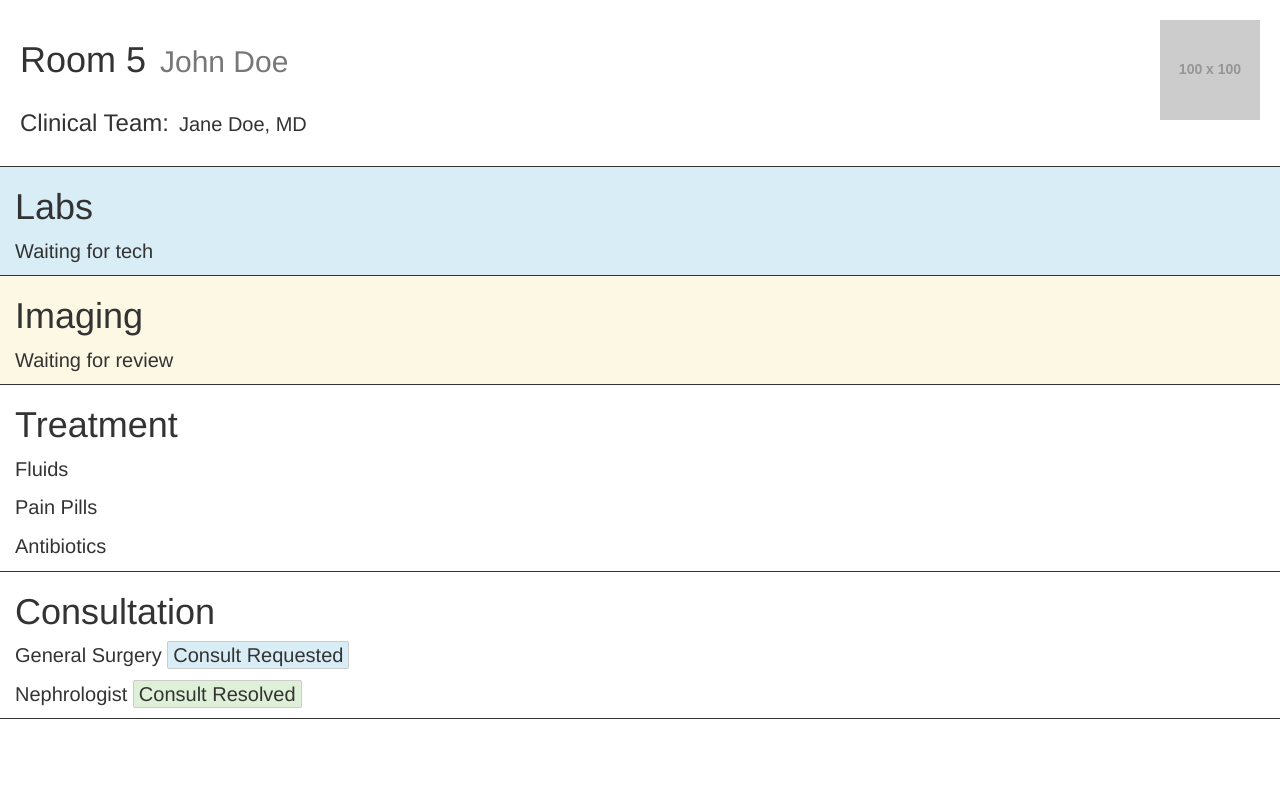
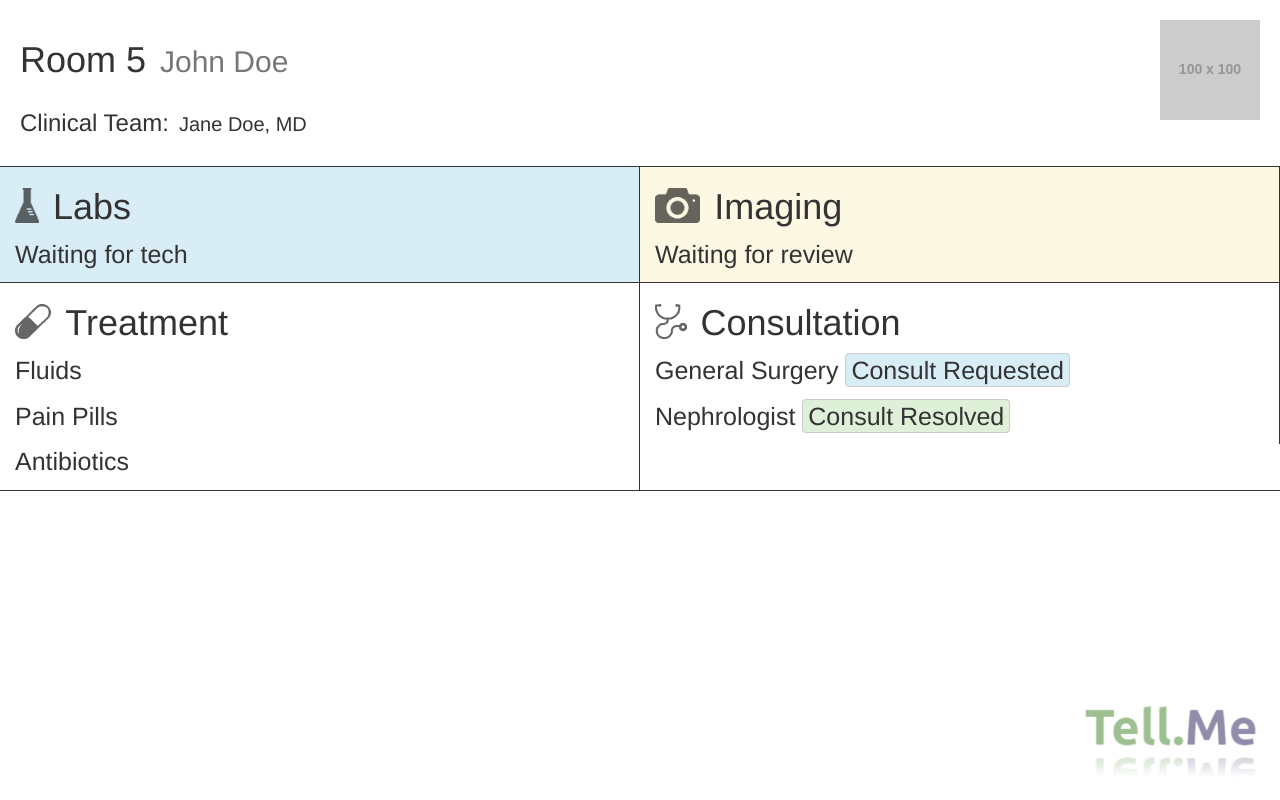
Before and after one commit to CrisFeo/Tell.Me, a website: page code/index.html in a window 1280 px wide. Drawn offline with nearby package versions, Linux system fonts and the light colour scheme; files that its build step writes are made by us from their sources; placeholder pictures from the web are drawn by us; files whose address does not match are found by name.

Commit message:
Add icons and split column styles.

```diff
--- a/code/index.html
+++ b/code/index.html
@@ -29,20 +29,21 @@
 
     <div class="row statuses">
       <div class="col-lg-12">
-        <div class="row created">
-          <div class="col-lg-12">
+        <div class="row">
+          <div class="col-lg-6 created">
+            <img class="icon" src="img/beaker.png" />
             <h1>Labs</h1>
             <div class="status">Waiting for tech</div>
           </div>
-        </div>
-        <div class="row inProgress">
-          <div class="col-lg-12">
+          <div class="col-lg-6 inProgress">
+            <img class="icon" src="img/camera.png" />
             <h1>Imaging</h1>
             <div class="status">Waiting for review</div>
           </div>
         </div>
         <div class="row">
-          <div class="col-lg-12">
+          <div class="col-lg-6">
+            <img class="icon" src="img/pill.png" />
             <h1>Treatment</h1>
             <ul class="status">
               <li >Fluids</li>
@@ -50,9 +51,8 @@
               <li>Antibiotics</li>
             </ul>
           </div>
-        </div>
-        <div class="row">
-          <div class="col-lg-12">
+          <div class="col-lg-6">
+            <img class="icon" src="img/stethoscope.png" />
             <h1>Consultation</h1>
             <ul class="status">
               <li>General Surgery <span class="created">Consult Requested</span></li>
@@ -63,6 +63,8 @@
       </div>
     </div>
 
+    <img src="img/logo.png" class="watermark" />
+
   </div>
 </body>
 
--- a/code/styles/main.scss
+++ b/code/styles/main.scss
@@ -4,6 +4,11 @@ $fg-dark: #333;
 $bg-created: #d9edf7;
 $bg-inProgress: #fcf8e3;
 $bg-resolved: #dff0d8;
+
+/* State Colors */
+.created { background: $bg-created; }
+.inProgress { background: $bg-inProgress; }
+.resolved { background: $bg-resolved; }
 
 .patientInfo {
 
@@ -23,20 +28,8 @@ $bg-resolved: #dff0d8;
 
 .statuses {
 
-  .created {
-    background: $bg-created;
-  }
-
-  .inProgress {
-    background: $bg-inProgress;
-  }
-
-  .resolved {
-    background: $bg-resolved;
-  }
-
   .status {
-    font-size: 20px;
+    font-size: 25px;
     margin-bottom: 10px;
   }
 
@@ -44,14 +37,19 @@ $bg-resolved: #dff0d8;
 
     border-bottom: 1px solid $fg-dark;
 
+    .icon {
+      margin-right: 10px;
+      height: 35px;
+      vertical-align: sub;
+      opacity: 0.6;
+    }
+
+    .col-lg-6 {
+      border-right: 1px solid $fg-dark;
+    }
+
     h1 {
       display: inline-block;
-    }
-
-    .glyphicon {
-      display: inline;
-      font-size: 2em;
-      text-align: middle;
     }
 
   }
@@ -69,7 +67,7 @@ $bg-resolved: #dff0d8;
       span {
         padding: 2px 5px;
         border: 1px solid $fg-light;
-        border-radius: 2px;
+        border-radius: 4px;
       }
 
     }
@@ -77,3 +75,10 @@ $bg-resolved: #dff0d8;
   }
 
 }
+
+.watermark {
+  position: fixed;
+  right: 20px;
+  bottom: 0;
+  opacity: 0.5;
+}
```
Also changed, not shown: code/img/Screen Shot 2014-10-25 at 8.38.41 PM.png (added), code/img/beaker.png (added), code/img/camera.png (added), code/img/logo.png (added), code/img/pill.png (added), code/img/stethoscope.png (added).
